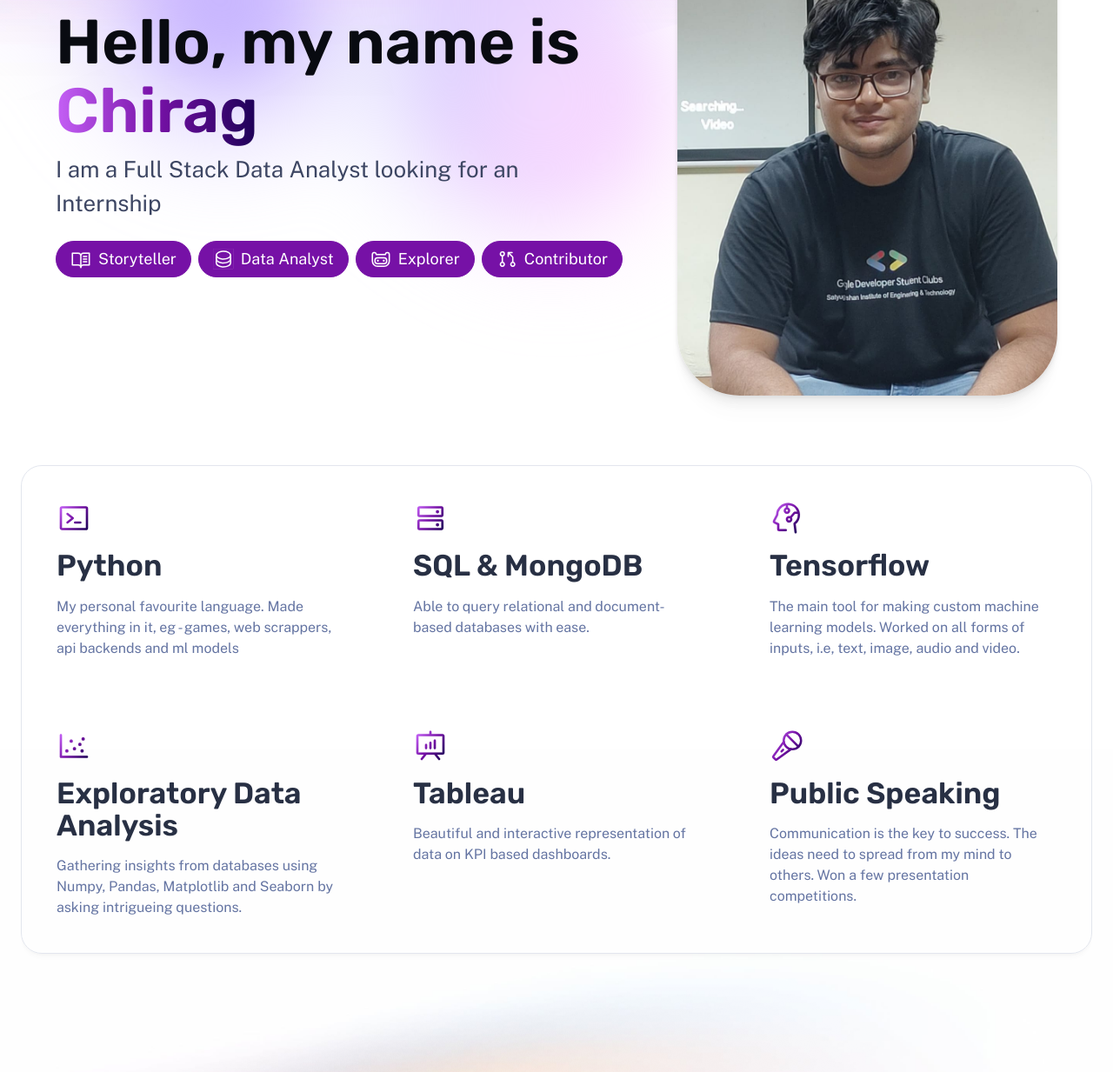
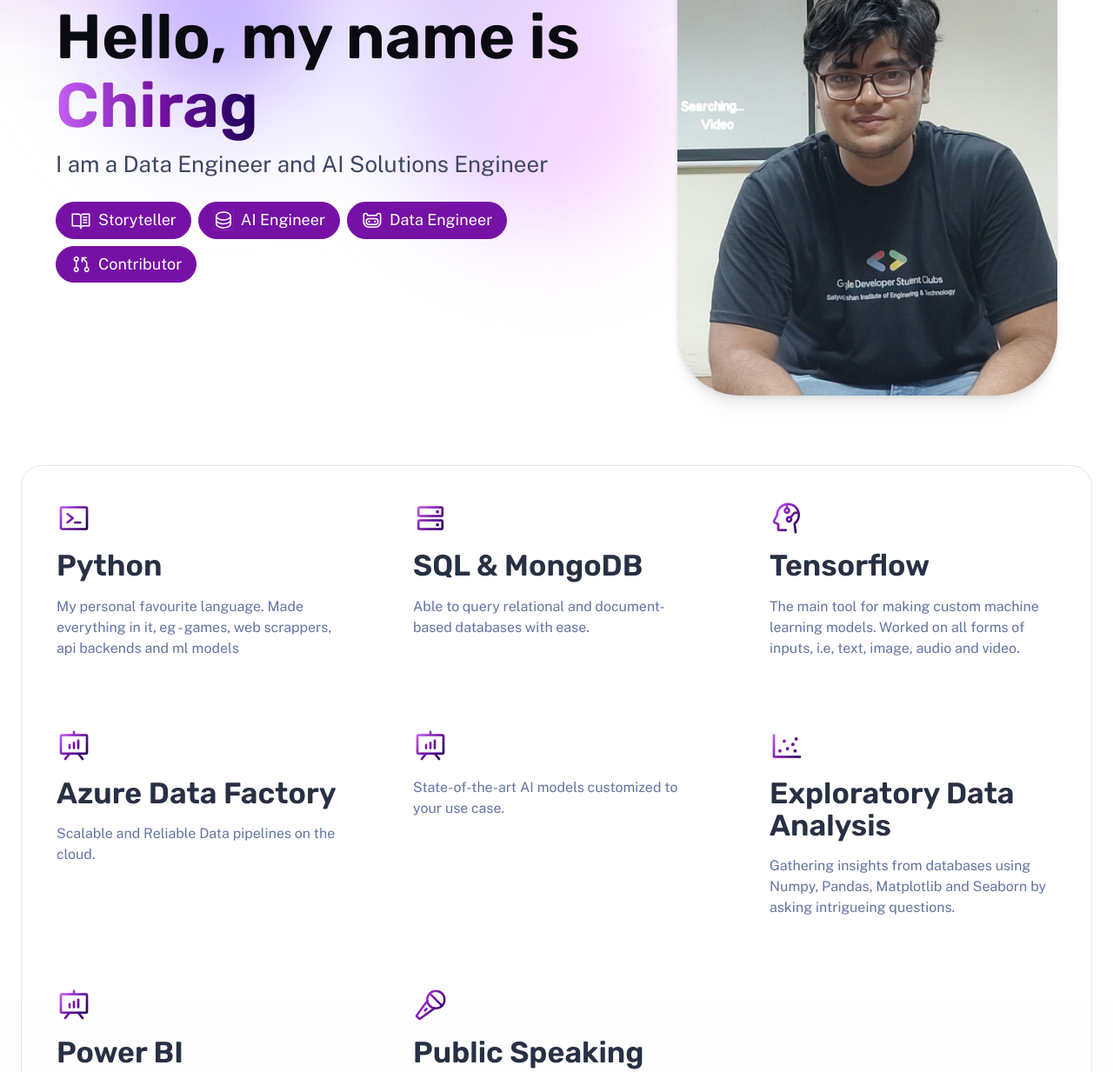
Before and after one commit to DuanBoomer/DuanBoomer.github.io, an Astro site: page / in a window 1280 px wide. Shown: the part 312-1545 px from the top of the page at 87% size. Built offline with nearby package versions, Linux system fonts and the light colour scheme; Astro itself is replaced by a stand-in of ours.

Commit message:
header title changes, resume update, skills added

```diff
--- a/src/components/ContactCTA.astro
+++ b/src/components/ContactCTA.astro
@@ -7,7 +7,7 @@ import Icon from './Icon.astro';
 	<h2>Interested in working together?</h2>
 	<div>
 		<CallToAction
-			href='https://drive.google.com/file/d/1fVgnbf6Bv6ba4HXQ327oIF4EJwd0r0YS/view'>
+			href='https://drive.google.com/file/d/1ts2cfmzNcPyKkFLez3aUpmoNr8GYxgtK/view?usp=sharing'>
 			Checkout the Resume
 			<Icon
 				icon='read-cv-logo'
--- a/src/components/Skills.astro
+++ b/src/components/Skills.astro
@@ -21,13 +21,23 @@ Data Visualization and Reporting: Tableau, Statistics, Git/GitHub -->
 		<p>The main tool for making custom machine learning models. Worked on all forms of inputs, i.e, text, image, audio and video.</p>
 	</div>
 	<div class="stack gap-2 lg:gap-4">
+		<Icon icon="presentation-chart" color="var(--accent-regular)" size="2.5rem" gradient />
+		<h2>Azure Data Factory</h2>
+		<p>Scalable and Reliable Data pipelines on the cloud.</p>
+	</div>
+	<div class="stack gap-2 lg:gap-4">
+		<Icon icon="presentation-chart" color="var(--accent-regular)" size="2.5rem" gradient />
+		<h2Azure AI Services</h2>
+		<p>State-of-the-art AI models customized to your use case.</p>
+	</div>
+	<div class="stack gap-2 lg:gap-4">
 		<Icon icon="chart-scatter" color="var(--accent-regular)" size="2.5rem" gradient />
 		<h2>Exploratory Data Analysis</h2>
 		<p>Gathering insights from databases using Numpy, Pandas, Matplotlib and Seaborn by asking intrigueing questions.</p>
 	</div>
 	<div class="stack gap-2 lg:gap-4">
 		<Icon icon="presentation-chart" color="var(--accent-regular)" size="2.5rem" gradient />
-		<h2>Tableau</h2>
+		<h2>Power BI</h2>
 		<p>Beautiful and interactive representation of data on KPI based dashboards.</p>
 	</div>
 	<div class="stack gap-2 lg:gap-4">
--- a/src/pages/index.astro
+++ b/src/pages/index.astro
@@ -35,7 +35,7 @@ const projects = (await getCollection('work'))
 				<Hero
 					title='Hello, my name is'
 					name='Chirag'
-					tagline='I am a Full Stack Data Analyst looking for an Internship'
+					tagline='I am a Data Engineer and AI Solutions Engineer'
 					align='start'>
 					<div class='roles'>
 						<Pill
@@ -48,13 +48,13 @@ const projects = (await getCollection('work'))
 							><Icon
 								icon='database'
 								size='1.33em'
-							/> Data Analyst</Pill
+							/> AI Engineer</Pill
 						>
 						<Pill
 							><Icon
 								icon='finn'
 								size='1.33em'
-							/> Explorer</Pill
+							/> Data Engineer</Pill
 						>
 						<Pill
 							><Icon
```
